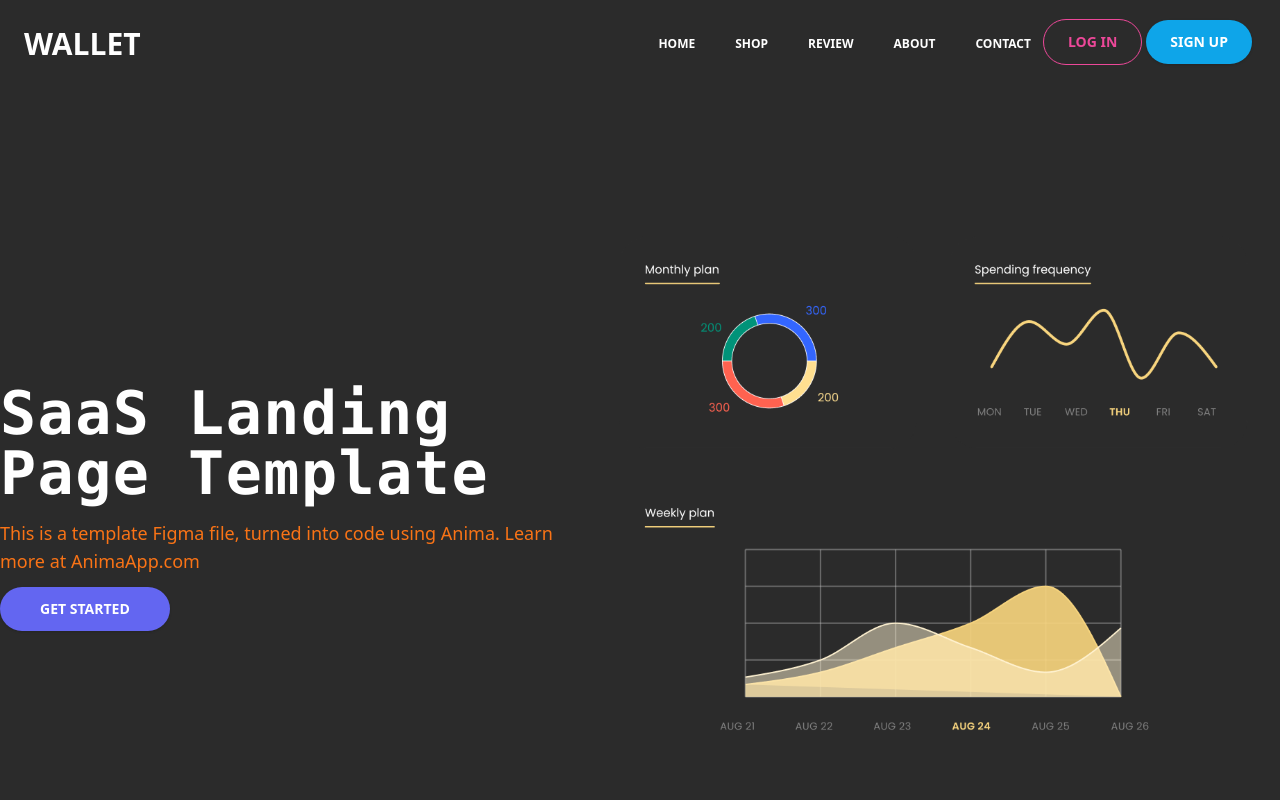
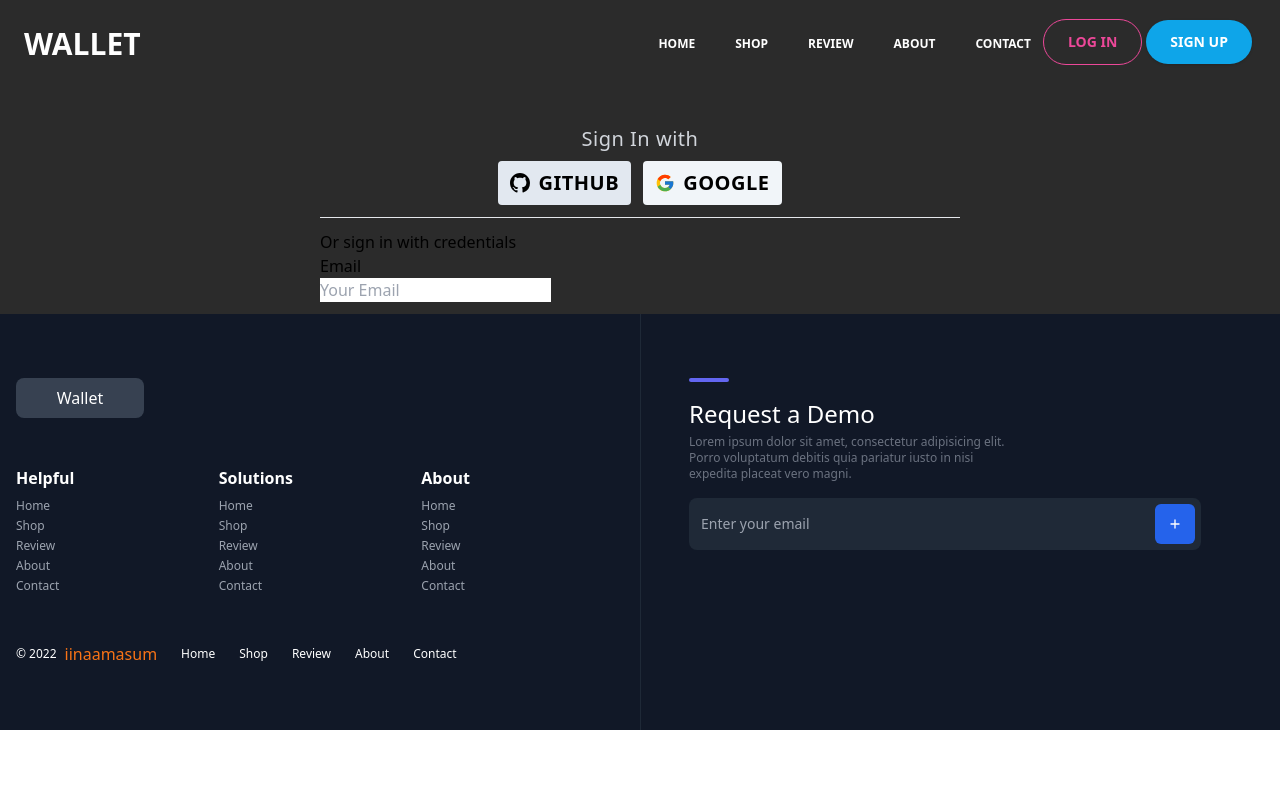
Before and after one commit to iinaamasum/wallet-landing-page, a React (Create React App) app: page /login in a window 1280 px wide. Shown: the top 800 px of the page. Built offline with nearby package versions, Linux system fonts and the light colour scheme.

Commit message:
login with google and github button

```diff
--- a/package.json
+++ b/package.json
@@ -6,6 +6,7 @@
     "@testing-library/jest-dom": "^5.16.4",
     "@testing-library/react": "^12.1.4",
     "@testing-library/user-event": "^13.5.0",
+    "firebase": "^9.6.10",
     "react": "^18.0.0",
     "react-dom": "^18.0.0",
     "react-icons": "^4.3.1",
--- a/src/App.js
+++ b/src/App.js
@@ -1,13 +1,19 @@
+import { Route, Routes } from 'react-router-dom';
 import './App.css';
 import Footer from './components/Footer/Footer';
 import Header from './components/Header/Header';
+import Login from './components/Login/Login';
 import Navbar from './components/Navbar/Navbar';
 
 function App() {
   return (
     <div className="app">
       <Navbar />
-      <Header />
+      <Routes>
+        <Route path="/" element={<Header />} />
+        <Route path="/home" element={<Header />} />
+        <Route path="/login" element={<Login />} />
+      </Routes>
       <Footer />
     </div>
   );
--- /dev/null
+++ b/src/components/Login/Login.jsx
@@ -0,0 +1,40 @@
+import React from 'react';
+import { BsGithub } from 'react-icons/bs';
+import { FcGoogle } from 'react-icons/fc';
+
+const Login = () => {
+  return (
+    <>
+      <section>
+        <div className="w-1/2 mx-auto">
+          <div className="py-3">
+            <h3 className="tracking-wide text-center text-xl text-gray-300 pt-3 pb-2">
+              Sign In with
+            </h3>
+            <div className="flex justify-center gap-3">
+              <button className="tracking-wide uppercase text-center bg-slate-200 hover:bg-slate-400 text-black font-semibold text-xl px-3 py-2 rounded flex items-center justify-between">
+                <BsGithub />
+                <span className="pl-2">Github</span>
+              </button>
+              <button className="tracking-wide uppercase text-center bg-slate-100 hover:bg-slate-300 text-black font-semibold text-xl px-3 py-2 rounded flex items-center justify-between">
+                <FcGoogle />
+                <span className="pl-2">Google</span>
+              </button>
+            </div>
+          </div>
+          <hr />
+          <div className="py-3">
+            <h3>Or sign in with credentials</h3>
+            <form>
+              <label htmlFor="email">Email</label>
+              <br />
+              <input type="email" name="" id="" placeholder="Your Email" />
+            </form>
+          </div>
+        </div>
+      </section>
+    </>
+  );
+};
+
+export default Login;
--- a/src/components/Navbar/Navbar.jsx
+++ b/src/components/Navbar/Navbar.jsx
@@ -1,10 +1,11 @@
 import React from 'react';
 import { BsMenuButtonWideFill } from 'react-icons/bs';
 import { GiCrossedBones } from 'react-icons/gi';
-import { Link } from 'react-router-dom';
+import { Link, useNavigate } from 'react-router-dom';
 
 export default function Navbar() {
   const [navbarOpen, setNavbarOpen] = React.useState(false);
+  const navigate = useNavigate();
   const navLinks = [
     { id: 1, path: '/home', name: 'Home' },
     { id: 2, path: '/shop', name: 'Shop' },
@@ -57,6 +58,7 @@ export default function Navbar() {
               </ul>
               <div className="flex items-center w-full lg:w-auto">
                 <button
+                  onClick={() => navigate('/login')}
                   className="text-pink-500 border border-pink-500 hover:bg-pink-500 hover:text-white active:bg-pink-600 font-bold uppercase text-sm px-6 py-3 rounded-full outline-none focus:outline-none mr-1 mb-1 ease-linear transition-all duration-150 w-1/2 lg:w-auto"
                   type="button"
                 >
--- /dev/null
+++ b/src/firebase.init.js
@@ -0,0 +1,16 @@
+import { initializeApp } from 'firebase/app';
+import { getAuth } from 'firebase/auth';
+
+const firebaseConfig = {
+  apiKey: 'AIzaSyCPwftqAA7h3xDwZndsvyUKcOBiYLboNf0',
+  authDomain: 'wallet-store-c8f66.firebaseapp.com',
+  projectId: 'wallet-store-c8f66',
+  storageBucket: 'wallet-store-c8f66.appspot.com',
+  messagingSenderId: '617811568718',
+  appId: '1:617811568718:web:516b8e84f07b1f13913b1f',
+};
+
+const app = initializeApp(firebaseConfig);
+const auth = getAuth(app);
+
+export default auth;
```
Also changed, not shown: 1 other file (tests, documents, lock files or other folders).
